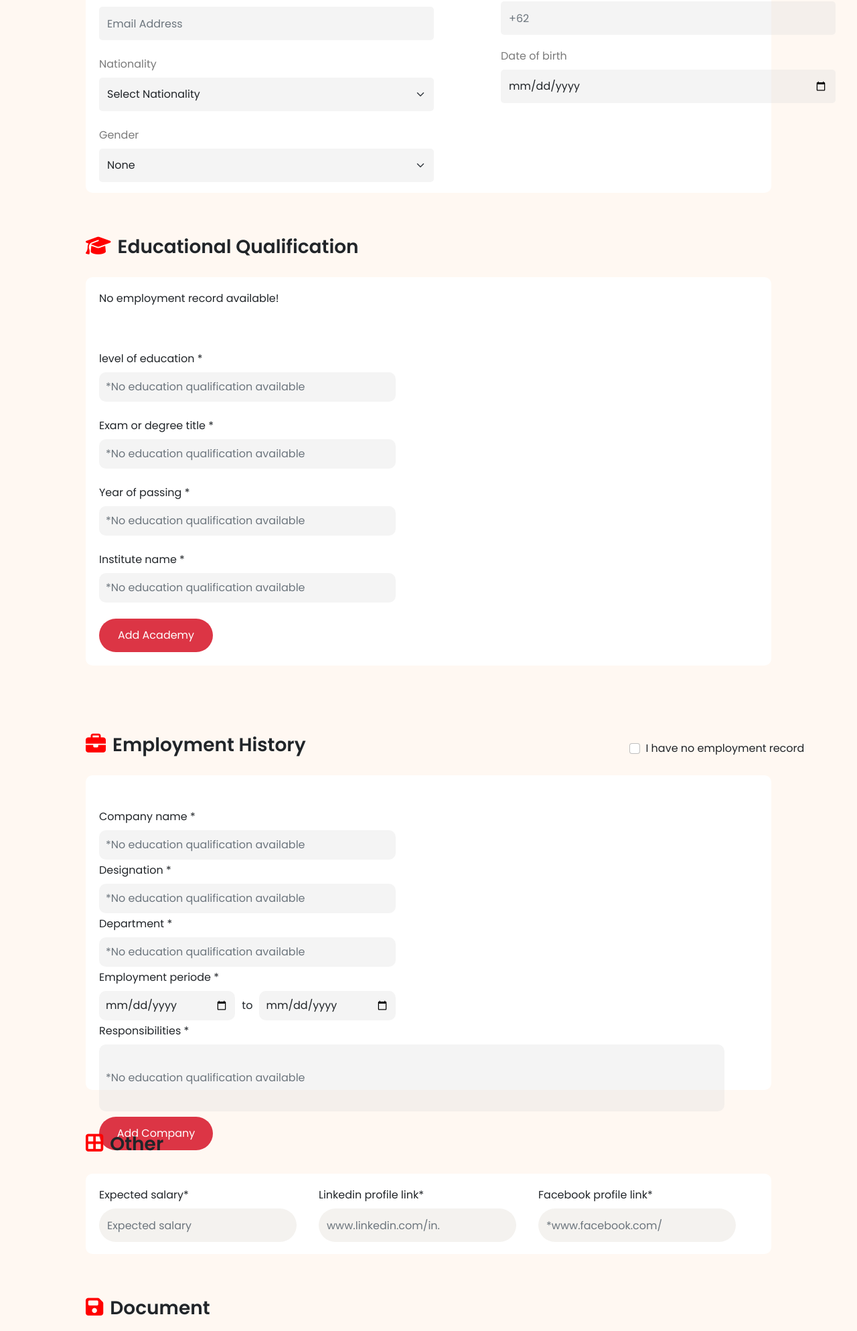
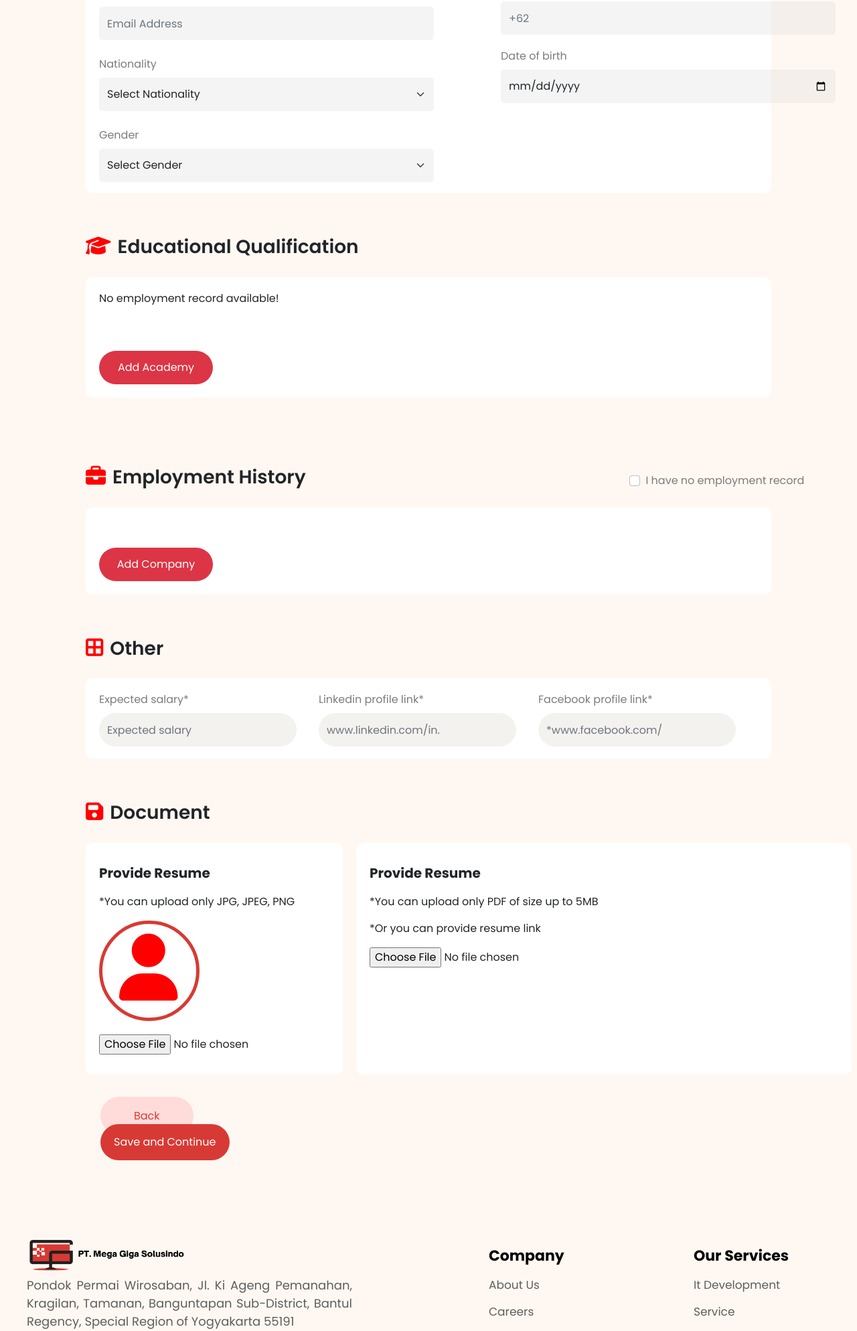
Before and after one commit to Jong44/mgsweb, a CodeIgniter app: page /mgsweb/index.php/user/apply/1 in a window 1280 px wide; the page is wider, and only the part inside the window is pictured. Shown: the part 939-2927 px from the top of that part at 67% size. Run offline with CodeIgniter, Linux system fonts and the light colour scheme; data that the repository does not hold is empty; some libraries are stand-ins or nearby versions.

Commit message:
progress 9/21/2022

```diff
--- a/application/controllers/user.php
+++ b/application/controllers/user.php
@@ -2,6 +2,15 @@
 defined('BASEPATH') OR exit('No direct script access allowed');
 
 class user extends CI_Controller {
+
+	public function __construct()
+	{
+		parent::__construct();
+		$this->load->model('user_model');
+		$this->load->library('upload');
+		$this->load->helper('date');
+	}
+
 	public function index()
 	{
 		$this->load->view('paartials/navbar');
@@ -19,15 +28,17 @@ class user extends CI_Controller {
 
 	public function career()
 	{
+		$data['career'] = $this->user_model->getCareer();
 		$this->load->view('paartials/navbar');
-		$this->load->view('career');
+		$this->load->view('career', $data);
 		$this->load->view('paartials/footer');
 	}
 
-	public function apply()
+	public function apply($id_job)
 	{
+		$data['career'] = $this->user_model->getIdJob($id_job);
 		$this->load->view('paartials/navbar');
-		$this->load->view('apply');
+		$this->load->view('apply', $data);
 		$this->load->view('paartials/footer');
 	}
 
--- /dev/null
+++ b/application/models/user_model.php
@@ -0,0 +1,29 @@
+<?php
+
+class User_model extends CI_Model{
+
+    public function saveForm()
+    {
+
+    }
+
+    public function getCareer()
+    {
+        return $this->db->get('job')->result_array();
+    }
+
+    public function getIdJob($id_job)
+    {
+        return $this->db->get_where('job',['id_job' => $id_job])->row_array();
+    }
+
+    public function getIdJobs()
+    {
+
+    }
+
+
+
+}
+
+?>
--- a/application/views/apply.php
+++ b/application/views/apply.php
@@ -19,7 +19,7 @@
     <div class="title">
         <h1>PT. Mega Giga Solusindo</h1>
         <div class="jobtitle">
-            <p>Job Title : </p>
+            <p>Job Title : <?= $career['nama_job'] ?></p>
         </div>
     </div>
     <div class="container1">
@@ -55,33 +55,33 @@
             <h3>Basic Information</h3>
         </div>
         <div class="formulir">
-            <form>
+            <form action="" method="post">
                 <div class="kiri">
-
+                    <input type="hidden" name="id_job" value="<?= $career['id_job'] ?>">
                         <div class="mb-3">
                             <label class="form-label">First Name</label>
-                            <input type="text" class="form-control" id="inputfirstname" name="" placeholder="First name" required>
+                            <input type="text" class="form-control" id="inputfirstname" name="first_name" placeholder="First name" required>
                         </div>
                         <div class="mb-3">
                             <label class="form-label">Email Address</label>
-                            <input type="email" class="form-control" id="inputemail" name="" placeholder="Email Address" required>
+                            <input type="email" class="form-control" id="inputemail" name="email" placeholder="Email Address" required>
                         </div>
                         <div class="mb-3">
                             <label class="form-label">Nationality</label>
-                            <select id="selectnationality" class="form-select" name="">
-                                <option>Select Nationality</option>
-                                <option>Izaz</option>
-                                <option>Gans</option>
-                                <option>Parah</option>
+                            <select id="selectnationality" class="form-select" name="nationality">
+                                <option disabled selected>Select Nationality</option>
+                                <option value="Indonesia">Indonesia</option>
+                                <option value="Korea">Korea</option>
+                                <option value="Jepang">Jepang</option>
                             </select>
                         </div>
                         <div class="mb-3">
                             <label class="form-label">Gender</label>
-                            <select id="selectnationality" class="form-select" name="" required>
-                                <option>None</option>
-                                <option>Male</option>
-                                <option>Female</option>
-                                <option>Other</option>
+                            <select id="selectnationality" class="form-select" name="gender" required>
+                                <option disabled selected>Select Gender</option>
+                                <option value="Male">Male</option>
+                                <option value="Female">Female</option>
+                                <option value="Other">Other</option>
                             </select>
                         </div>
 
@@ -89,15 +89,15 @@
                 <div class="kanan">
                         <div class="mb-3">
                             <label class="form-label">Last Name</label>
-                            <input type="text" class="form-control" id="inputfirstname" placeholder="Last name" name="" required>
+                            <input type="text" class="form-control" id="inputfirstname" placeholder="Last name" name="last_name" required>
                         </div>
                         <div class="mb-3">
                             <label class="form-label">Phone Number</label>
-                            <input type="text" class="form-control" id="inputemail" name="" placeholder="+62" required>
+                            <input type="text" class="form-control" id="inputemail" name="no_hp" placeholder="+62" required>
                         </div>
                         <div class="mb-3">
                             <label class="form-label">Date of birth</label>
-                            <input type="date" class="form-control" id="inputemail" name="" placeholder="mm/dd/yyyy" required>
+                            <input type="date" class="form-control" id="inputemail" name="tgl_lahir" placeholder="mm/dd/yyyy" required>
                         </div>
                     </div>
                 </div>
@@ -113,7 +113,110 @@
                         <div class="dihapus">
                             <p>No employment record available!</p>
                         </div>
-                        <div class="form-edu">
+
+                        <button type="button" class="btn btn-danger" style="border: none; border-radius: 25px; height: 50px; width: 170px; margin-top: 50px;" id="eduBtn">Add Academy</button>
+                    </div>
+                </div>
+
+                <div class="employ">
+                    <div class="opening">
+                        <div class="icon">
+                            <i class="fa-solid fa-briefcase"></i>
+                        </div>
+                        <h3>Employment History</h3>
+                        <div class="form-check">
+                            <input class="form-check-input" type="checkbox" value="" id="flexCheckDefault">
+                            <label class="form-check-label" for="flexCheckDefault">
+                            I have no employment record
+                            </label>
+                        </div>
+                    </div>
+                    <div class="form-employ">
+
+                        <button type="button" id="btnEmploy" class="btn btn-danger" style="border: none; border-radius: 25px; height: 50px; width: 170px; margin-top: 40px;">Add Company</button>
+                    </div>
+
+                </div>
+
+                <div class="other">
+                    <div class="opening">
+                        <div class="icon">
+                            <i class="fa-solid fa-border-all"></i>
+                        </div>
+                        <h3>Other</h3>
+                    </div>
+                    <div class="salary">
+                            <div class="mb-3">
+                                <label class="form-label">Expected salary*</label>
+                                <input type="text" class="form-control" id="inputsalary" name="expected_salary" placeholder="Expected salary">
+                            </div>
+                            <div class="mb-3">
+                                <label class="form-label">Linkedin profile link*</label>
+                                <input type="text" class="form-control" id="inputlinked" name="linked" placeholder="www.linkedin.com/in.">
+                            </div>
+                            <div class="mb-3">
+                                <label class="form-label">Facebook profile link*</label>
+                                <input type="text" class="form-control" id="inputfacebook" name="fb" placeholder="*www.facebook.com/">
+                            </div>
+                    </div>
+                </div>
+
+                <div class="document">
+                    <div class="opening">
+                        <div class="icon">
+                            <i class="fa-solid fa-floppy-disk"></i>
+                        </div>
+                        <h3>Document</h3>
+                    </div>
+                    <div class="upload">
+                        <div class="profile">
+                            <p class="bold">Provide Resume</p>
+                            <p>*You can upload only JPG, JPEG, PNG</p>
+                            <div class="img-area">
+                                <img id="preview">
+                                <div class="icon-profile" id="iconProfile">
+                                    <i class="fa-solid fa-user"></i>
+                                </div>
+                            </div>
+                            <input type="file" accept="image/jpg,image/jpeg,image/png" name="filefoto" onchange="previewImage(event)" id="file_foto" required >
+                        </div>
+
+                        <div class="cv">
+                            <p class="bold">Provide Resume</p>
+                            <p>*You can upload only PDF of size up to 5MB</p>
+                            <p>*Or you can provide resume link</p>
+                            <input type="file" accept="application/pdf" name="filepdf" id="file_foto">
+                        </div>
+                    </div>
+                    <div class="btn-submit">
+                        <a class="cancel">Back</a>
+                        <button type="submit">Save and Continue</button>
+                    </div>
+                </div>
+            </form>
+        </div>
+    </div>
+    <script>
+        // preview
+        const previewImage = e => {
+            const reader = new FileReader();
+            reader.readAsDataURL(e.target.files[0]);
+            reader.onload = () => {
+                const preview = document.getElementById('preview');
+                const icon = document.querySelector('#iconProfile');
+                icon.style.display = "none";
+                preview.style.display = "block";
+                preview.src = reader.result;
+            }
+        }
+
+        // education
+        let btn = document.querySelector("#eduBtn");
+        let textarea = document.querySelector(".textarea");
+        let title = document.querySelector(".edu .opening h3")
+        let text = document.querySelector(".dihapus");
+        btn.addEventListener("click", ()=>{
+            let divTag = `<div class="form-edu">
                             <div class="input-1">
                                 <label class="form-label">level of education *</label>
                                 <input type="text" class="form-control" placeholder="*No education qualification available" name="" id="inputeducational"></input>
@@ -133,26 +236,18 @@
                                 <label class="form-label">Institute name *</label>
                                 <input type="text" class="form-control" placeholder="*No education qualification available" name="" id="inputeducational"></input>
                             </div>
-                        </div>
-                        <button type="button" class="btn btn-danger" style="border: none; border-radius: 25px; height: 50px; width: 170px; margin-top: 50px;" id="eduBtn">Add Academy</button>
-                    </div>
-                </div>
+                        </div>`;
+            let deleteTag = ` <span style="" id="delete"><i class="fa-solid fa-circle-xmark"></i></span> `
+            textarea.insertAdjacentHTML("afterbegin", divTag );
+            title.insertAdjacentHTML("afterend", deleteTag);
+            text.remove();
+        });
 
-                <div class="employ">
-                    <div class="opening">
-                        <div class="icon">
-                            <i class="fa-solid fa-briefcase"></i>
-                        </div>
-                        <h3>Employment History</h3>
-                        <div class="form-check">
-                            <input class="form-check-input" type="checkbox" value="" id="flexCheckDefault">
-                            <label class="form-check-label" for="flexCheckDefault">
-                            I have no employment record
-                            </label>
-                        </div>
-                    </div>
-                    <div class="form-employ">
-                            <div class="input-1">
+        // employy
+        let btnEmploy = document.querySelector("#btnEmploy");
+        let formEmploy = document.querySelector(".form-employ");
+        btnEmploy.addEventListener("click", ()=>{
+            let formtext=`<div class="input-1">
                                 <label class="form-label">Company name *</label>
                                 <input type="text" class="form-control" placeholder="*No education qualification available" name="" id="inputeducational"></input>
                             </div>
@@ -179,77 +274,9 @@
                             <div class="respon">
                                 <label class="form-label">Responsibilities *</label>
                                 <input type="text" class="form-control" placeholder="*No education qualification available" name="" id="inputeducational"></input>
-                            </div>
-                        <button type="button" class="btn btn-danger" style="border: none; border-radius: 25px; height: 50px; width: 170px; margin-top: 40px;">Add Company</button>
-                    </div>
+                            </div>`;
+            formEmploy.insertAdjacentHTML("afterbegin", formtext );
 
-                </div>
-
-                <div class="other">
-                    <div class="opening">
-                        <div class="icon">
-                            <i class="fa-solid fa-border-all"></i>
-                        </div>
-                        <h3>Other</h3>
-                    </div>
-                    <div class="salary">
-                            <div class="mb-3">
-                                <label class="form-label">Expected salary*</label>
-                                <input type="text" class="form-control" id="inputsalary" placeholder="Expected salary">
-                            </div>
-                            <div class="mb-3">
-                                <label class="form-label">Linkedin profile link*</label>
-                                <input type="text" class="form-control" id="inputlinked" placeholder="www.linkedin.com/in.">
-                            </div>
-                            <div class="mb-3">
-                                <label class="form-label">Facebook profile link*</label>
-                                <input type="text" class="form-control" id="inputfacebook" placeholder="*www.facebook.com/">
-                            </div>
-                    </div>
-                </div>
-
-                <div class="document">
-                    <div class="opening">
-                        <div class="icon">
-                            <i class="fa-solid fa-floppy-disk"></i>
-                        </div>
-                        <h3>Document</h3>
-                    </div>
-                    <div class="upload">
-                        <div class="profile">
-                            <input type="file" id="default" accept="image/*" hidden>
-                            <div class="img-area">
-                                <div class="pict">
-                                    <img src="izaz.jpeg" alt="">
-                                </div>
-                                <h3>Upload Photo</h3>
-                                <p>*You can upload JPG, JPEG, PNG size must be less than <span>2MB</span></p>
-                                <i class="fa-solid fa-circle-user"></i>
-                            </div>
-                            <button onclick = "defaultbtnActive()" id="custom">Choose File</button>
-                            <div class="file-name">File name here</div>
-                        </div>
-
-                        <div class="cv">
-                            <p>egfjhdcksxmz</p>
-                        </div>
-                    </div>
-                </div>
-            </form>
-        </div>
-    </div>
-    <script>
-        // education
-        let btn = document.querySelector("#eduBtn");
-        let textarea = document.querySelector(".textarea");
-        let title = document.querySelector(".edu .opening h3")
-        let text = document.querySelector(".dihapus");
-        btn.addEventListener("click", ()=>{
-            let divTag = ``;
-            let deleteTag = ` <span style="" id="delete"><i class="fa-solid fa-circle-xmark"></i></span> `
-            textarea.insertAdjacentHTML("afterbegin", divTag );
-            title.insertAdjacentHTML("afterend", deleteTag);
-            text.remove();
-        });
+        })
     </script>
 </body>
--- a/assets/css/style-apply.css
+++ b/assets/css/style-apply.css
@@ -152,7 +152,7 @@ body{
     margin-top: 4%;
 }
 
-.input .formulir label{
+.input .formulir label, label{
     color: #7B7B7B;
 
 }
@@ -215,11 +215,10 @@ body{
     display: flex;
     flex-wrap: wrap;
     width: 80%;
-    height: 470px;
     background-color: white;
     padding: 20px;
     border-radius: 10px;
-    margin: auto
+    margin: auto;
 }
 
 .input .employ .form-employ .input-1{
@@ -228,6 +227,7 @@ body{
     margin-right: 50px;
     margin-top: 30px;
 }
+
 
 .input .employ .form-employ .input-1 input{
     border-radius: 10px;
@@ -250,6 +250,7 @@ body{
     max-height: 100px;
     margin-right: 50px;
     margin-top: 30px;
+    margin-bottom: 50px;
 }
 
 .respon input{
@@ -296,7 +297,7 @@ body{
     max-height: 20%;
     width: 30%;
     height: 20%;
-    padding: 15px;
+    padding: 30px 20px;
     margin: 0 0 0 10%;
     border-radius: 10px;
 }
@@ -323,45 +324,66 @@ body{
     margin-left: 50px;
 }
 
-.input .document .upload .profile .img-area .pict{
-    position: absolute;
+.input .document .upload .profile .img-area{
+    width: 150px;
+    height: 150px;
+    border-radius: 50%;
+    margin-bottom: 20px;
+    border: 5px solid #d73a34;
+}
+
+.input .document .upload .profile .img-area img#preview{
+    width: 100%;
     height: 100%;
-    width: 100%;
-    margin-top: 73px;
-    margin-left: 50px;
+    object-fit: cover;
+    border-radius: 50%;
+    display: none;
+}
+
+.input .document .upload .profile i{
+    font-size: 100px;
+    margin: 15px 50px 0 25px;
+    display: block;
 }
 
 
-.input .document .upload .profile .img-area img{
-    width: 10%;
-    height: 10%;
-    object-fit: cover;
-    border-radius: 90px;
 
-}
-
-.select-img{
-    display: block;
-    width: 50%;
-    height: 40px;
-    border-radius: 20px;
-    border: none;
-    background-color:#FFDBDA;
-    color: red;
-    font-weight: 600;
-    cursor: pointer;
-    transition: all .3s ease;
-    margin-left: 20px;
-}
-
-.select-img:hover {
-    background-color: #f2b0af;
-}
 
 
 
 /* cv */
 .input .document .upload .cv{
     background-color: white;
-    margin: auto;
+    margin-left: 20px;
+    padding: 30px 20px;
+    width: 740px;
+    border-radius: 10px;
 }
+
+
+.btn-submit{
+    padding: 50px 150px;
+}
+
+
+.btn-submit button{
+    border-radius: 50px;
+    border: none;
+    color: white;
+    padding: 15px 20px;
+    background-color: #d73a34;
+}
+
+.btn-submit a.cancel{
+    border-radius: 50px;
+    border: none;
+    background-color: #ffdbda;
+    margin-right: 882px;
+    padding: 17px 50px;
+    color: #d73a34;
+}
+
+p.bold{
+    font-weight: bold;
+    font-size: 20px;
+}
```
Also changed, not shown: application/controllers/proses.php (added, +64 -0 lines), application/views/career.php (+6 -93 lines), assets/img/aura.png (added), assets/img/ppppppppppppgskjcjxmz,ppppppp (1).png (added), assets/img/ppppppppppppgskjcjxmz,ppppppp (2).png (added), assets/img/ppppppppppppgskjcjxmz,ppppppp (3).png (added), assets/img/ppppppppppppgskjcjxmz,ppppppp (4).png (added), assets/img/ppppppppppppgskjcjxmz,ppppppp.png (added).
